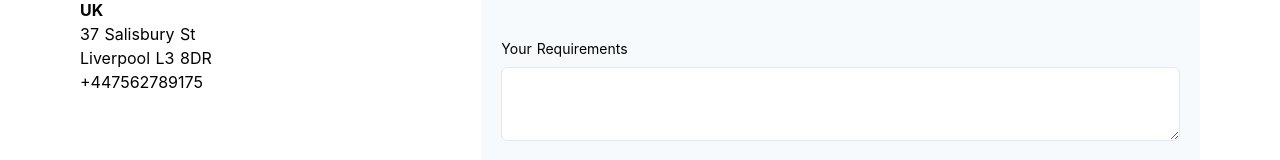
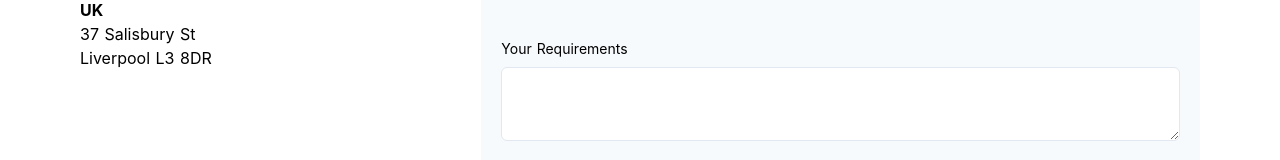
Before and after one commit to mofopeojosh/kifta, a Nuxt app: page /contact in a window 1280 px wide. Shown: the part 452-612 px from the top of the page. Built offline with nearby package versions, Linux system fonts and the light colour scheme.

Commit message:
remove UK contact number

```diff
--- a/pages/contact.vue
+++ b/pages/contact.vue
@@ -35,7 +35,6 @@
             </p>
             <div>37 Salisbury St</div>
             <div>Liverpool L3 8DR</div>
-            <div>+447562789175</div>
           </div>
 
           <div class="col-span-2 md:ml-5">
```
